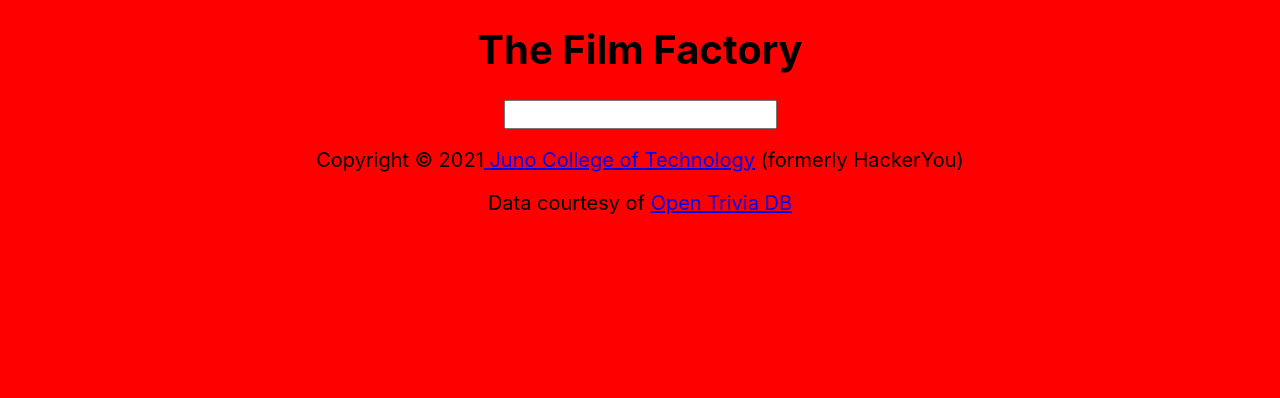
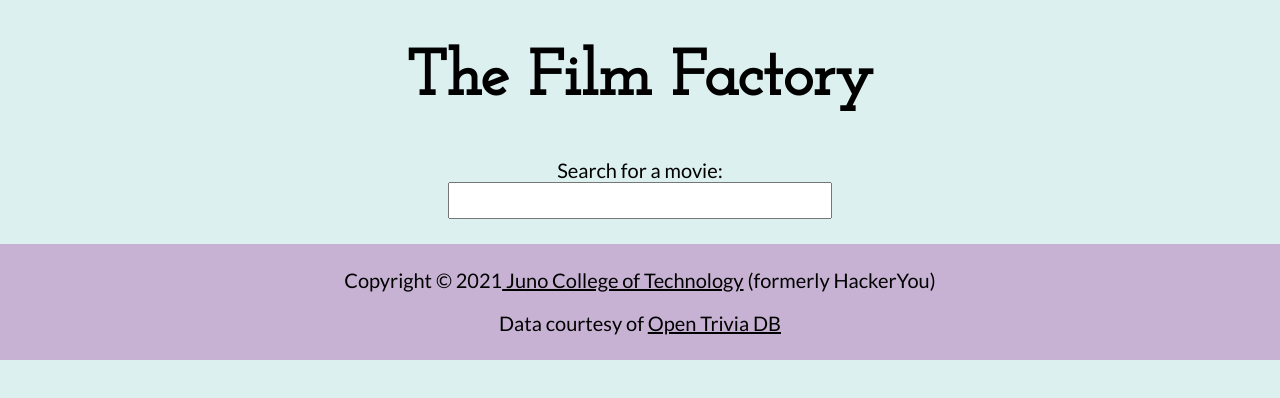
Before and after one commit to The-Film-Factory/the-film-factory, a React (Create React App) app: page / in a window 1280 px wide. Shown: the top 398 px of the page. Built offline with nearby package versions, Linux system fonts and the light colour scheme.

Commit message:
Add a little bit of styling only

```diff
--- a/public/index.html
+++ b/public/index.html
@@ -25,6 +25,11 @@
       Learn how to configure a non-root public URL by running `npm run build`.
     -->
     <title>React App</title>
+    <!-- link to google fonts -->
+    <link rel="preconnect" href="https://fonts.googleapis.com">
+    <link rel="preconnect" href="https://fonts.gstatic.com" crossorigin>
+    <link href="https://fonts.googleapis.com/css2?family=Josefin+Slab:wght@500&family=Lato:wght@400;700&display=swap"
+      rel="stylesheet">
   </head>
   <body>
     <noscript>You need to enable JavaScript to run this app.</noscript>
--- a/src/InputTest.js
+++ b/src/InputTest.js
@@ -58,11 +58,14 @@ const InputTest = () => {
     <>
       {/* on form submit, the selected movie goes to state...*/}
       <form onSubmit={handleSubmit}>
-        <input
+        {/* nest input inside label */}
+        <label>Search for a movie:
+          <input
           type="text"
           value={searchValue}
           onChange={(e) => getSearch(e.target.value)}
-        />
+          />
+        </label>
         {/* <button>gogogogo</button> */}
       </form>
 
@@ -75,7 +78,6 @@ const InputTest = () => {
               <li key={movie.id} className="searchResultLists">
                 <Link
                 to={`/movie/${movie.id}`}
-                // onClick={}
                 >
                   <p>{movie.original_title}</p>
                 </Link>
--- a/src/Movie.js
+++ b/src/Movie.js
@@ -10,6 +10,7 @@ function Movie() {
   const [movie, setMovie] = useState([]);
 
   useEffect(() => {
+    // to allow us to write asynchronous logic
     async function getSimilarMovies(pageNumber) {
       const dbCall = await axios({
         url: `https://api.themoviedb.org/3/movie/${movieID}/similar`,
@@ -27,12 +28,15 @@ function Movie() {
     getSimilarMovies();
 
     const promiseArray = [];
+
+    // create empty array and fill array with movies (promises)
     const newArray = [];
 
     for (let i = 1; i <= 5; i++) {
       newArray.push(getSimilarMovies(i));
     }
 
+    // callback to run when all promises are fulfilled (once movies have returned)
     Promise.all(newArray).then((allResponses) => {
       allResponses.forEach((response) => {
         //use spread operator to make it into a big array of 100 films for filter
@@ -75,15 +79,18 @@ function Movie() {
   // ids no longer needed to pass into .map since state is directly being passed
   return (
     <section className="movieContainer">
+      <p>If you liked <span>djsflJ</span>, you may like...
+      </p>
+
       <ul>
         {movie.map((currentMovie) => {
           return (
             <MovieCard
             movieKey={currentMovie.id}
             cardClass={"textContainer"}
+            movieTitle={currentMovie.title}
+            movieOgLang={currentMovie.original_language}
             imgClass={"imgContainer"}
-            movieOgLang={currentMovie.original_language}
-            movieTitle={currentMovie.title}
             moviePoster={currentMovie.poster_path}
             />
           );
--- a/src/MovieCard.js
+++ b/src/MovieCard.js
@@ -1,6 +1,6 @@
 const MovieCard = (props) => {
 
-    const { movieKey, cardClass, imgClass, movieOgLang, movieTitle, moviePoster } = props;
+    const { movieKey, cardClass, movieTitle, movieOgLang, imgClass, moviePoster } = props;
 
     return (
         <li key={movieKey}>
--- a/src/styles/App.scss
+++ b/src/styles/App.scss
@@ -1,2 +1,4 @@
-@import './setups';
-@import './variables'
+@import './setup';
+@import './variables';
+
+@import './styling';
--- /dev/null
+++ b/src/styles/_styling.scss
@@ -0,0 +1,80 @@
+body {
+    text-align: center;
+    font-size: 125%;
+    font-family: $font-secondary;
+    background-color: $color-primary;
+}
+
+h1 {
+    font-family: $font-primary;
+    font-size: 4rem;
+}
+
+input {
+    display: block;
+    width: 30%;
+    margin: 0 auto;
+    padding: 5px;
+}
+
+ul {
+    padding: 0;
+    width: 30%;
+    margin: 0 auto;
+    text-align: left;
+}
+
+li {
+    list-style-type: none;
+    display: flex;
+    flex-direction: column;
+    justify-content: space-between;
+    padding: 25px;
+}
+
+// english film
+li.searchResultLists{
+    padding: 0;
+    background-color: $color-tertiary;
+    padding: 5px;
+}
+
+span {
+    font-weight: bold;
+}
+
+// foreign films
+.movieContainer ul {
+    width: 90%;
+    display: grid;
+    grid-template-columns: repeat(auto-fit, minmax(250px, 1fr));
+    gap: 2rem;
+    margin: 25px auto;
+    padding: 0;
+
+}
+
+.movieContainer li {
+    border: 2px solid black;
+}
+
+a,
+a:visited {
+    color: black;
+}
+
+a:focus,
+a:hover {
+    background-color: blue;
+}
+
+img {
+    max-width: 100%;
+    object-fit: contain;
+}
+
+footer {
+    background-color: $color-secondary;
+    padding: 5px;
+    margin-top: 25px;
+}
--- a/src/styles/_variables.scss
+++ b/src/styles/_variables.scss
@@ -1,37 +1,8 @@
-body {
-  text-align: center;
-  font-size: 125%;
-  background-color: red;
-}
+$font-primary: 'Josefin Slab', serif;
+$font-secondary: 'Lato', sans-serif;
 
-.movieContainer ul {
-  width: 90%;
-  display: grid;
-  grid-template-columns: repeat(auto-fit, minmax(250px, 1fr));
-  gap: 2rem;
-  margin: 0 auto;
-  padding: 0;
-}
-
-li {
-  list-style-type: none;
-  padding: 0;
-  border: 2px solid black;
-  display: flex;
-  flex-direction: column;
-  justify-content: space-between;
-  padding: 25px;
-}
-
-
-img {
-  max-width: 100%;
-  object-fit: contain;
-}
-
-li.searchResultLists{
-    height:50px;
-    padding:0;
-    margin:0;
-    width:50%;
-}
+$color-primary: #DBF0EF;
+$color-secondary: #C7B2D3;
+$color-tertiary: #ECC79C;
+// $color-quaternary:
+// $color-quinary:
```
Also changed, not shown: src/styles/_setup.scss (renamed from src/styles/_setups.scss).
